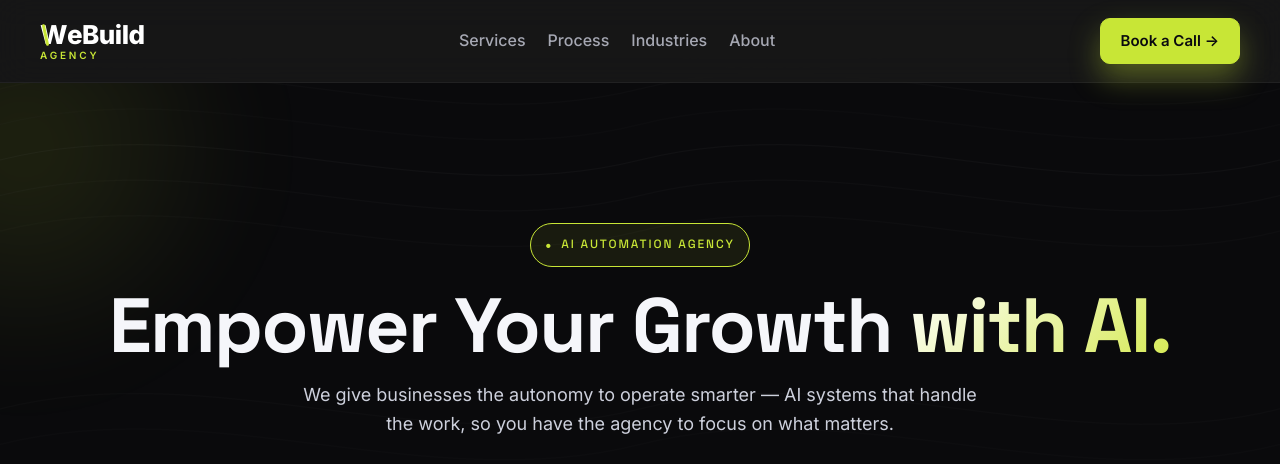
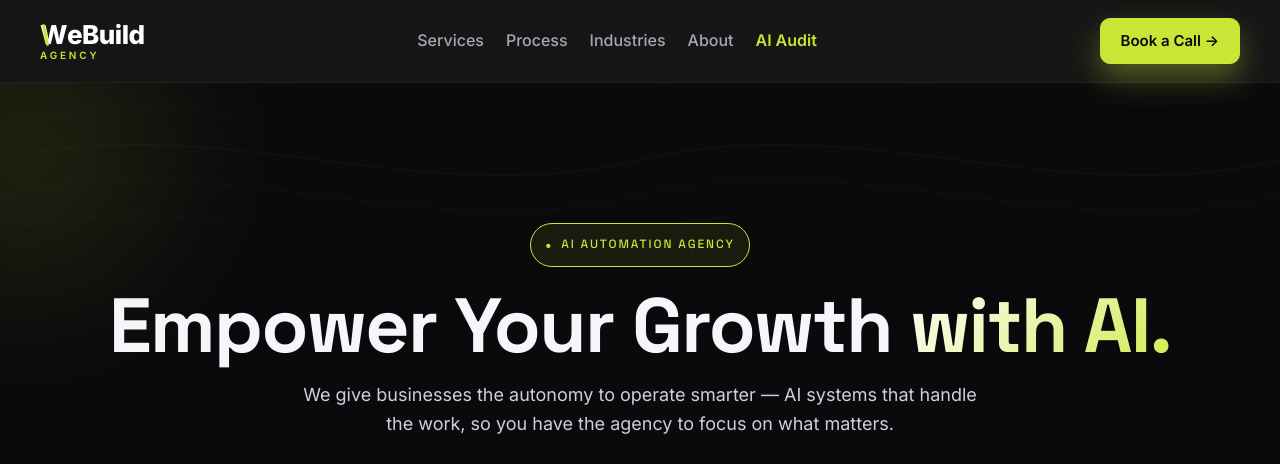
Before and after one commit to 048823/Webuildco_v1, a plain HTML site: page index.html in a window 1280 px wide. Shown: the top 464 px of the page. Drawn offline with Linux system fonts and the light colour scheme.

Commit message:
feat: add AI Audit link to nav menu

```diff
--- a/index.html
+++ b/index.html
@@ -451,6 +451,7 @@
         <a href="#process">Process</a>
         <a href="#industries">Industries</a>
         <a href="#about">About</a>
+        <a href="/audit" style="color:var(--accent1);font-weight:600;">AI Audit</a>
       </nav>
       <a class="btn btn-primary nav-cta" href="https://cal.com/webuildco/30min" target="_blank">Book a Call →</a>
       <div class="hamburger" onclick="this.classList.toggle('active');document.querySelector('.nav-links').classList.toggle('open');" role="button" tabindex="0"></div>
```
